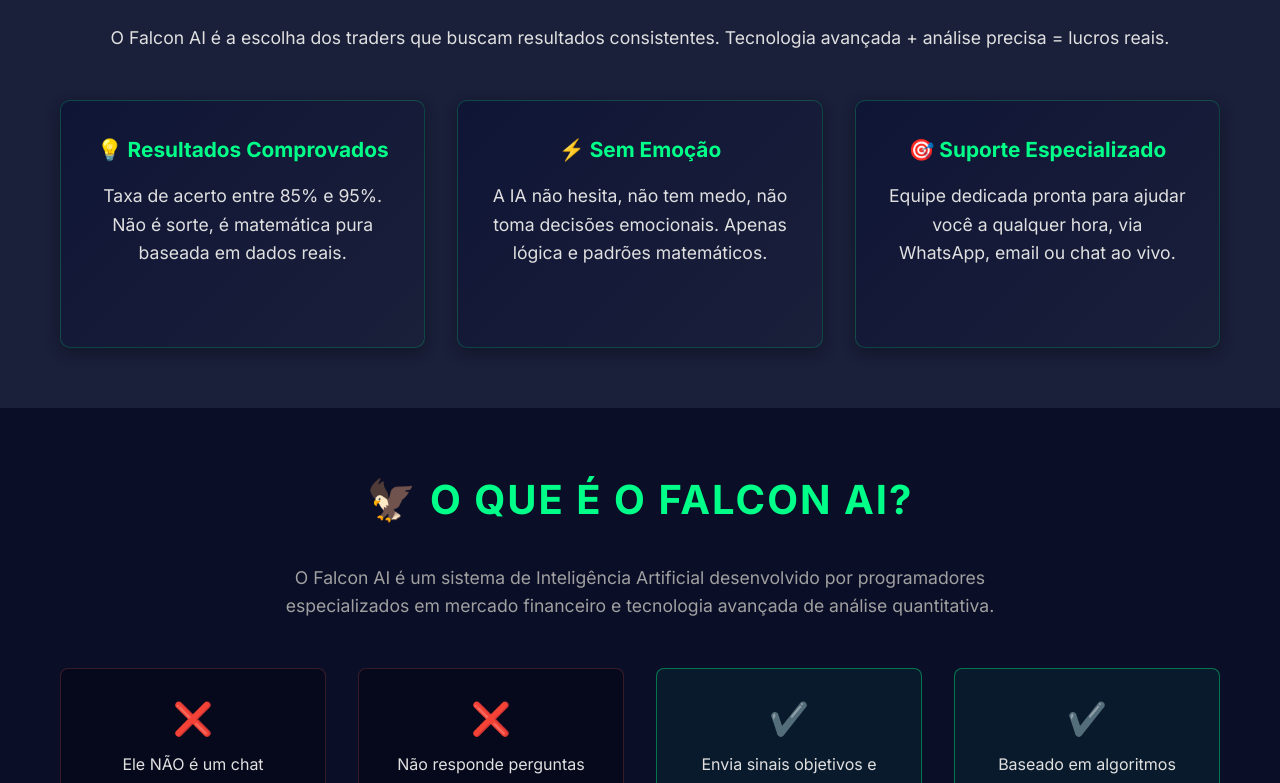
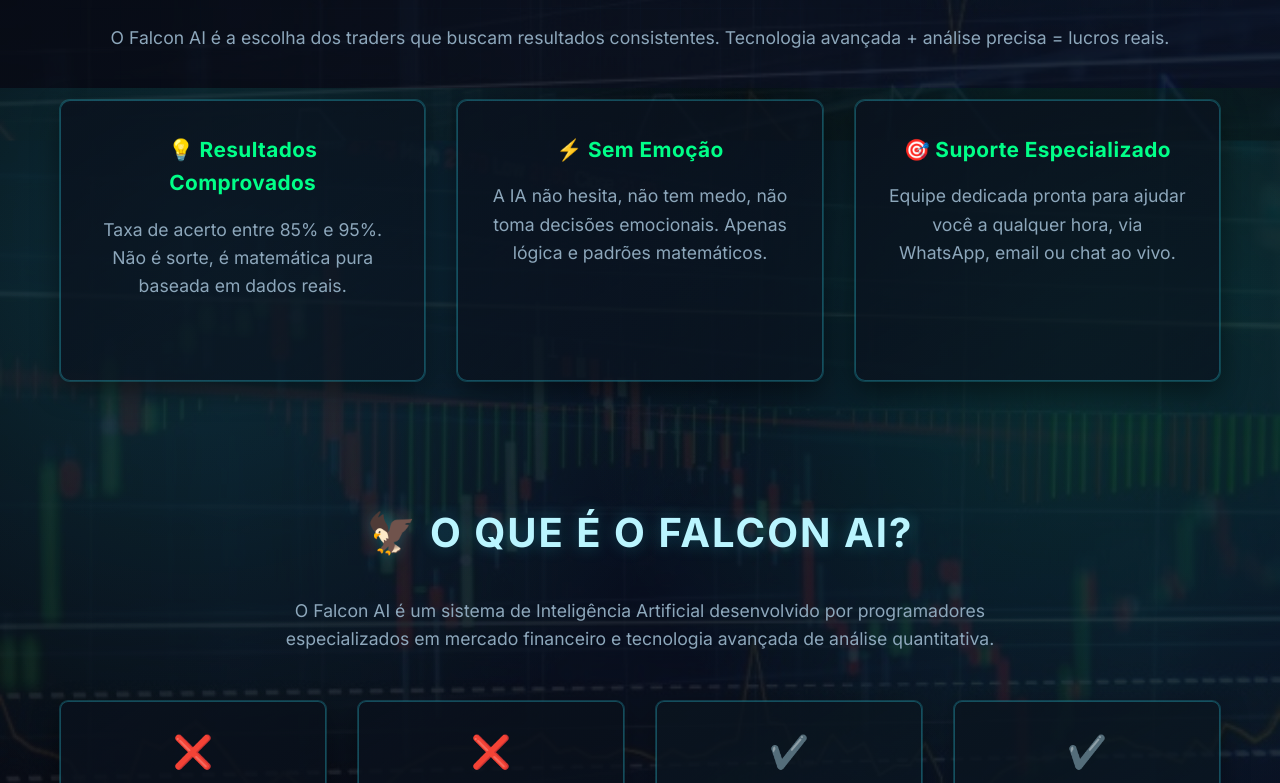
Before and after one commit to jose-chico/agenteIA, a website: page public/falcon/index.html in a window 1280 px wide. Shown: the part 712-1495 px from the top of the page. Drawn offline with nearby package versions, Linux system fonts and the light colour scheme.

Commit message:
stylesatualizados

```diff
--- a/public/falcon/style.css
+++ b/public/falcon/style.css
@@ -1558,3 +1558,204 @@
         width: 100%;
     }
 }
+/* ================= ROBOTIC FUTURISTIC THEME OVERRIDES ================= */
+:root {
+    --bot-bg-0: #05070d;
+    --bot-bg-1: #0b1220;
+    --bot-panel: rgba(10, 18, 30, 0.82);
+    --bot-panel-strong: rgba(10, 18, 30, 0.94);
+    --bot-cyan: #33e6ff;
+    --bot-green: #19f9a9;
+    --bot-blue: #6ab6ff;
+    --bot-text: #d7edf8;
+    --bot-muted: #8da7bb;
+    --bot-glow: 0 0 0 1px rgba(51, 230, 255, 0.2), 0 10px 28px rgba(0, 0, 0, 0.45);
+    --bot-glow-strong: 0 0 0 1px rgba(25, 249, 169, 0.28), 0 18px 42px rgba(0, 0, 0, 0.52);
+}
+
+body {
+    color: var(--bot-text);
+    background:
+        radial-gradient(circle at 15% 18%, rgba(51, 230, 255, 0.18), transparent 45%),
+        radial-gradient(circle at 84% 30%, rgba(25, 249, 169, 0.14), transparent 42%),
+        linear-gradient(160deg, rgba(5, 7, 13, 0.92) 0%, rgba(11, 18, 32, 0.88) 100%),
+        url('foto11.png') center/cover no-repeat fixed;
+}
+
+body::before {
+    content: "";
+    position: fixed;
+    inset: 0;
+    pointer-events: none;
+    opacity: 0.12;
+    background-image:
+        linear-gradient(rgba(106, 182, 255, 0.16) 1px, transparent 1px),
+        linear-gradient(90deg, rgba(106, 182, 255, 0.16) 1px, transparent 1px);
+    background-size: 40px 40px;
+    mask-image: radial-gradient(circle at center, black 30%, transparent 100%);
+    z-index: 0;
+}
+
+header,
+main,
+footer {
+    position: relative;
+    z-index: 1;
+}
+
+.header {
+    background: linear-gradient(120deg, rgba(8, 13, 24, 0.95), rgba(7, 16, 28, 0.92));
+    border-bottom: 1px solid rgba(51, 230, 255, 0.25);
+    box-shadow: 0 8px 22px rgba(0, 0, 0, 0.45);
+    backdrop-filter: blur(10px);
+}
+
+.logo,
+.nav-links a,
+.hero-content h1,
+h2,
+h3,
+h4 {
+    letter-spacing: 0.02em;
+}
+
+.logo i,
+.nav-links a:hover,
+.section-subtitle strong {
+    color: var(--bot-cyan);
+}
+
+.btn,
+.btn-signup {
+    color: #05111b;
+    background: linear-gradient(135deg, var(--bot-green), var(--bot-cyan));
+    border: 1px solid rgba(255, 255, 255, 0.2);
+    box-shadow: 0 12px 24px rgba(25, 249, 169, 0.22);
+}
+
+.btn:hover,
+.btn-signup:hover {
+    transform: translateY(-3px);
+    box-shadow: 0 18px 30px rgba(51, 230, 255, 0.22);
+}
+
+.btn-login,
+.btn.btn-secondary {
+    border-color: rgba(51, 230, 255, 0.65);
+    color: var(--bot-cyan);
+}
+
+.btn-login:hover,
+.btn.btn-secondary:hover {
+    background: rgba(51, 230, 255, 0.12);
+    color: #c9f4ff;
+}
+
+.hero::before {
+    background:
+        radial-gradient(circle at 20% 50%, rgba(51, 230, 255, 0.18) 0%, transparent 56%),
+        radial-gradient(circle at 80% 80%, rgba(25, 249, 169, 0.14) 0%, transparent 54%);
+}
+
+.card,
+.service-item,
+.dashboard-item,
+.tech-item,
+.diff-card,
+.gallery-card,
+.notif-type,
+.rate-box,
+.what-item,
+.chat-wrapper,
+.side-chat-inner {
+    background: linear-gradient(150deg, rgba(10, 18, 30, 0.88), rgba(10, 18, 30, 0.66));
+    border-color: rgba(51, 230, 255, 0.28) !important;
+    box-shadow: var(--bot-glow);
+}
+
+.card:hover,
+.service-item:hover,
+.dashboard-item:hover,
+.tech-item:hover,
+.diff-card:hover,
+.gallery-card:hover,
+.notif-type:hover,
+.what-item:hover {
+    box-shadow: var(--bot-glow-strong);
+}
+
+.about,
+.services,
+.contact,
+.about-falcon,
+.user-dashboard,
+.notifications-integration,
+.differentials,
+.assertiveness-rate,
+.technology,
+.gallery-cards-section,
+.footer {
+    background-color: transparent;
+}
+
+.about,
+.about-falcon,
+.user-dashboard,
+.notifications-integration,
+.differentials,
+.assertiveness-rate,
+.technology,
+.gallery-cards-section,
+.services,
+.contact,
+.footer {
+    border-top-color: rgba(51, 230, 255, 0.16) !important;
+    border-bottom-color: rgba(51, 230, 255, 0.14) !important;
+}
+
+p,
+.footer-section p,
+.footer-section a,
+.diff-card p,
+.gallery-card p,
+.tech-item p,
+.service-item p,
+.intro-text,
+.section-subtitle {
+    color: var(--bot-muted);
+}
+
+.impact-phrase {
+    border-top-color: rgba(51, 230, 255, 0.45);
+    border-bottom-color: rgba(25, 249, 169, 0.45);
+    background: linear-gradient(140deg, rgba(51, 230, 255, 0.08), rgba(25, 249, 169, 0.08));
+}
+
+.impact-phrase h2,
+.about h2,
+.services h2,
+.contact h2,
+.falcon-intro h2,
+.user-dashboard h2,
+.notifications-integration h2,
+.differentials h2,
+.assertiveness-rate h2,
+.technology h2,
+.gallery-cards-section h2 {
+    color: #baf5ff;
+    text-shadow: 0 0 16px rgba(51, 230, 255, 0.26);
+}
+
+.chat-toggle {
+    background: linear-gradient(180deg, var(--bot-cyan), var(--bot-green)) !important;
+    color: #07121d !important;
+}
+
+@media (max-width: 767px) {
+    body {
+        background:
+            radial-gradient(circle at 20% 10%, rgba(51, 230, 255, 0.16), transparent 50%),
+            linear-gradient(160deg, rgba(5, 7, 13, 0.96), rgba(11, 18, 32, 0.92)),
+            url('foto11.png') center/cover no-repeat scroll;
+    }
+}
```
